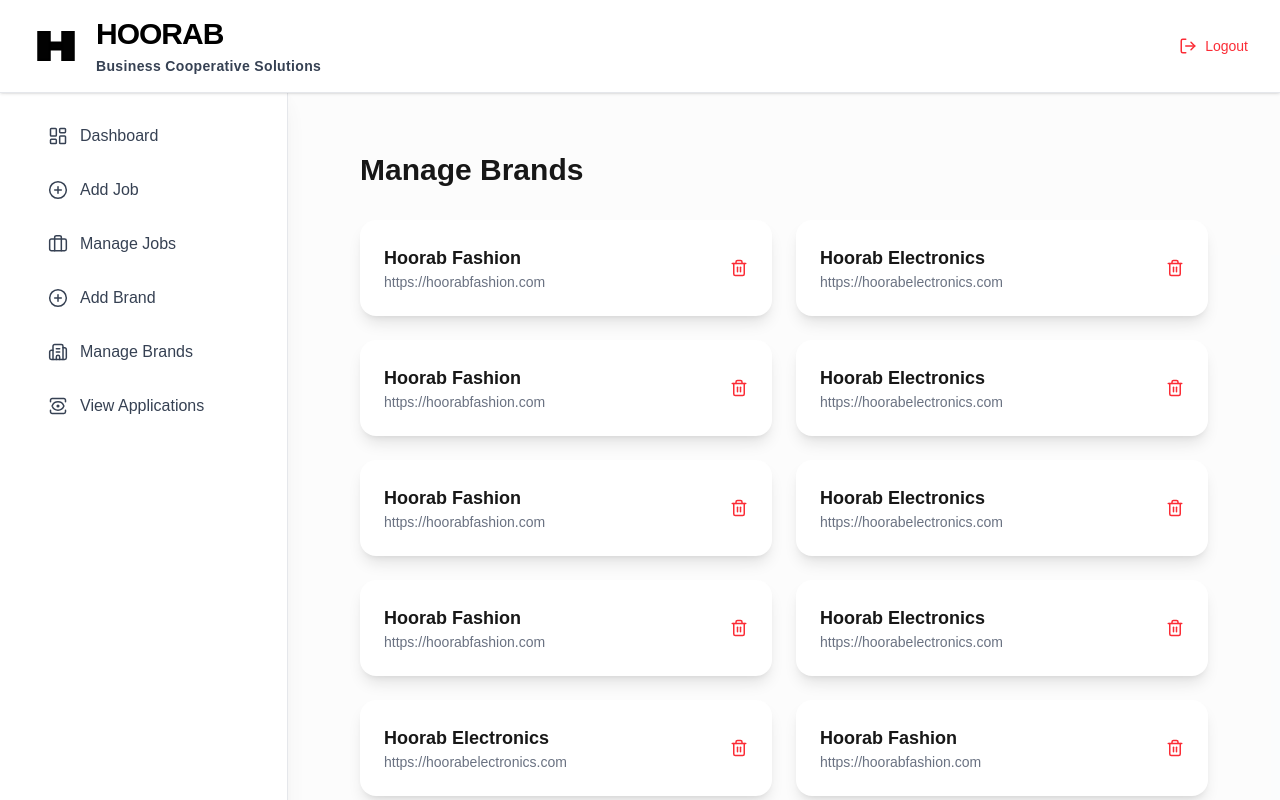
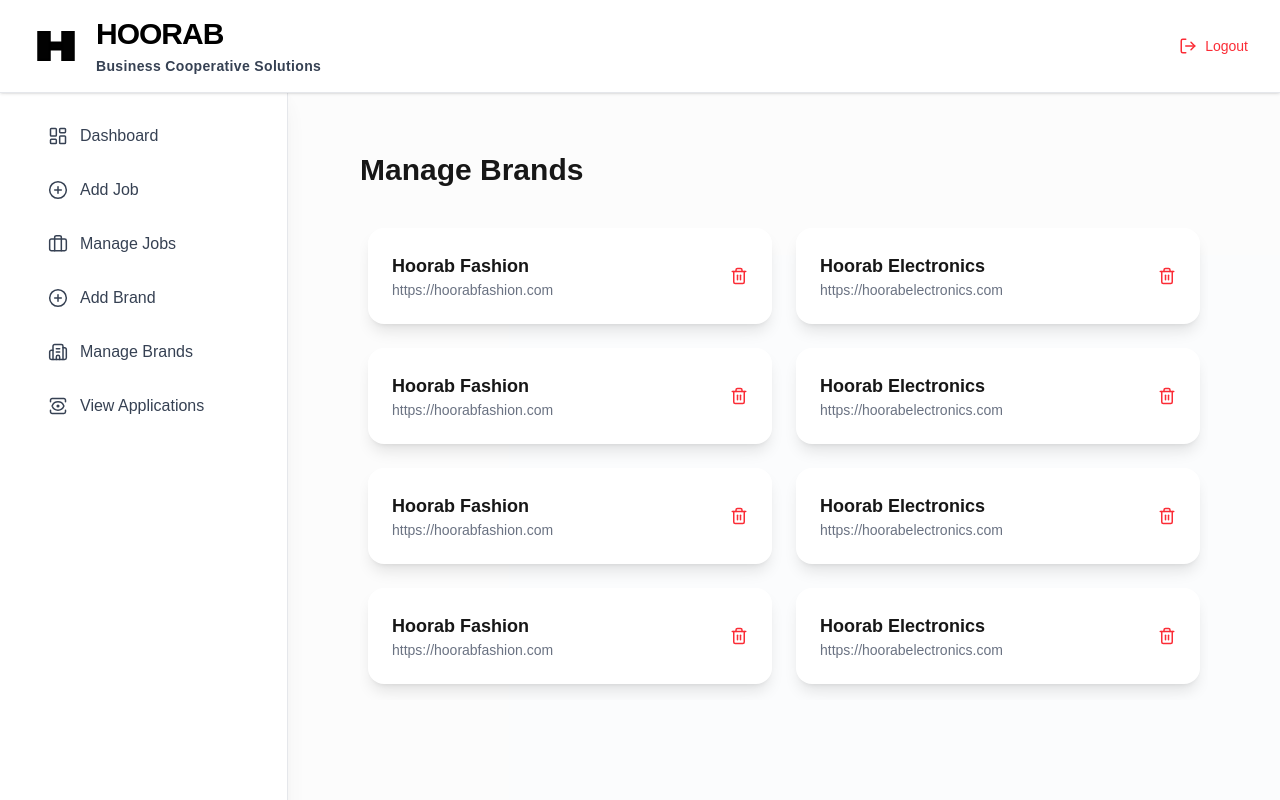
Before and after one commit to haroonkhadim123/business, a Next.js app: page /admin/manage-brands in a window 1280 px wide. Shown: the top 800 px of the page. Built offline with nearby package versions, Linux system fonts and the light colour scheme.

Commit message:
again add scrollbar

```diff
--- a/app/admin/manage-brands/page.js
+++ b/app/admin/manage-brands/page.js
@@ -95,7 +95,7 @@ export default function ManageBrands() {
     <div className="p-4 sm:p-6 lg:p-8 ">
       <h1 className="text-3xl font-bold mb-8">Manage Brands</h1>
 
-      <div className="grid md:grid-cols-2 gap-6   ">
+      <div className="grid md:grid-cols-2 gap-6  h-[60vh] hide-scrollbar p-2  overflow-y-auto  ">
         {brands.map((brand, index) => (
           <motion.div
             key={brand.id}
--- a/app/admin/view-application/page.js
+++ b/app/admin/view-application/page.js
@@ -42,7 +42,7 @@ export default function ViewApplicationsPage() {
         View Applications
       </h1>
 
-      <div className="grid md:grid-cols-2 gap-6">
+      <div className="grid md:grid-cols-2  h-[60vh] hide-scrollbar p-2  overflow-y-auto gap-6">
         {applications.map((app, index) => (
           <motion.div
             key={app.id}
```
